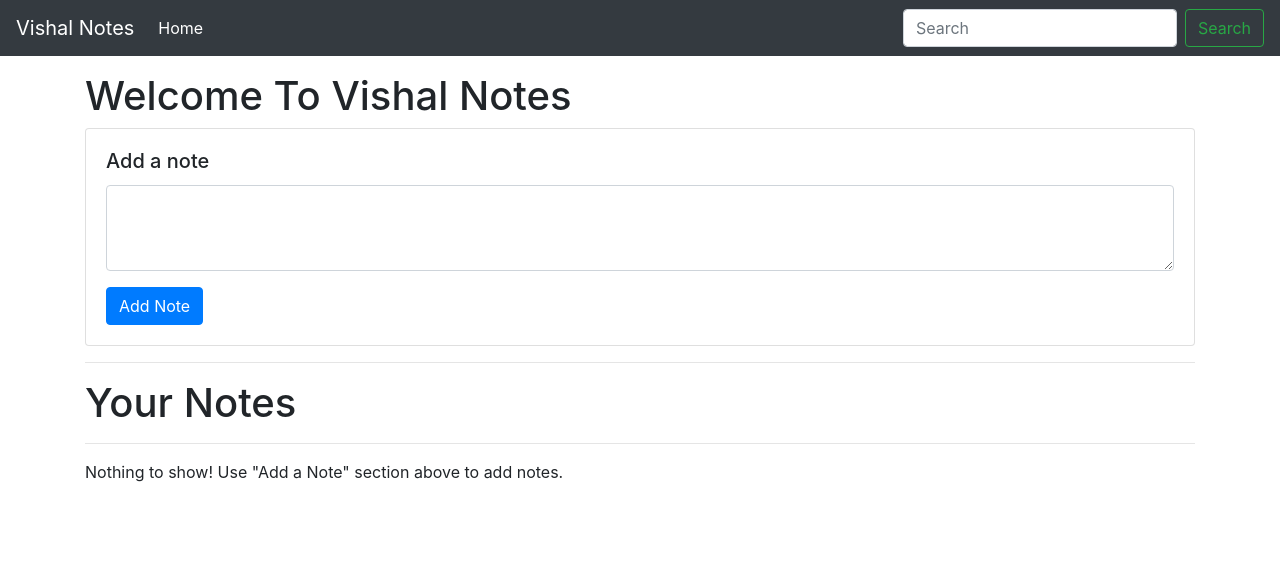
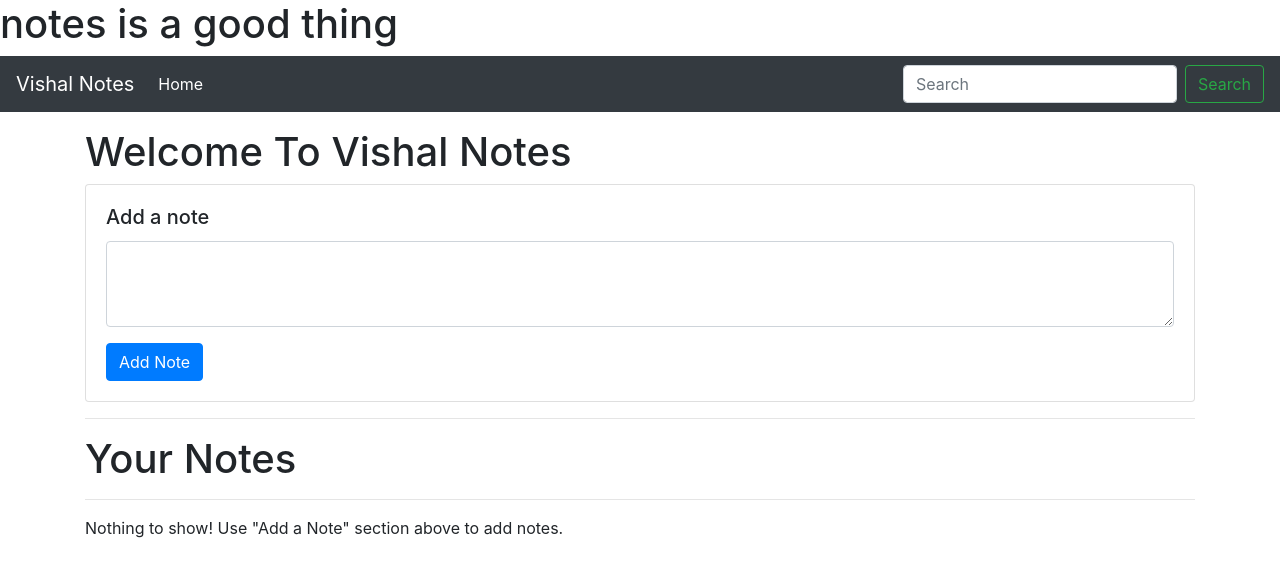
Before and after one commit to kumarvishalbhai/BuildingNotes, a plain HTML site: page index.html in a window 1280 px wide. Drawn offline with nearby package versions, Linux system fonts and the light colour scheme.

Commit message:
Update index.html

```diff
--- a/index.html
+++ b/index.html
@@ -8,7 +8,7 @@
     <title>Notes App</title>
     <link rel="stylesheet" href="bootstrap.min.css">
 </head>
-
+   <h1> notes is a good thing</h1>
 <body>
 
     <nav class="navbar navbar-expand-lg navbar-dark bg-dark">
```
